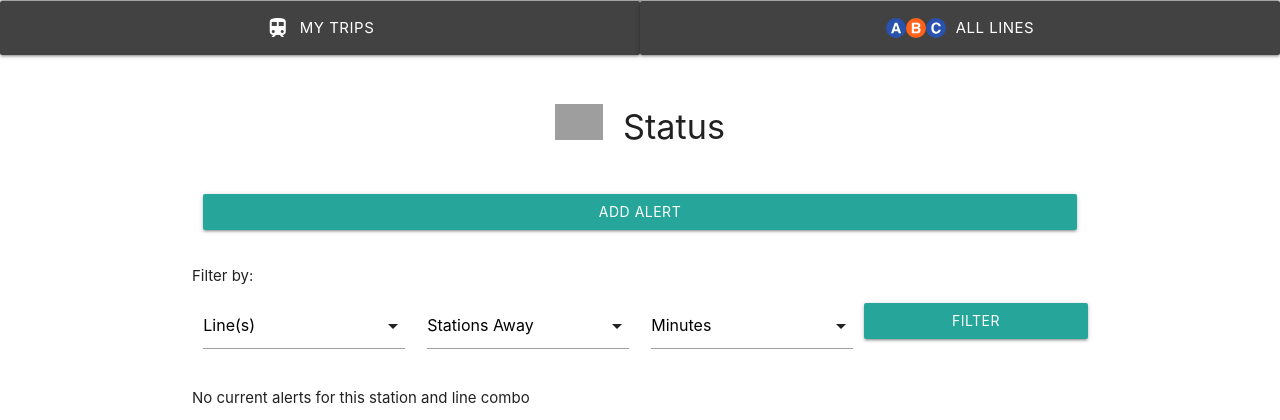
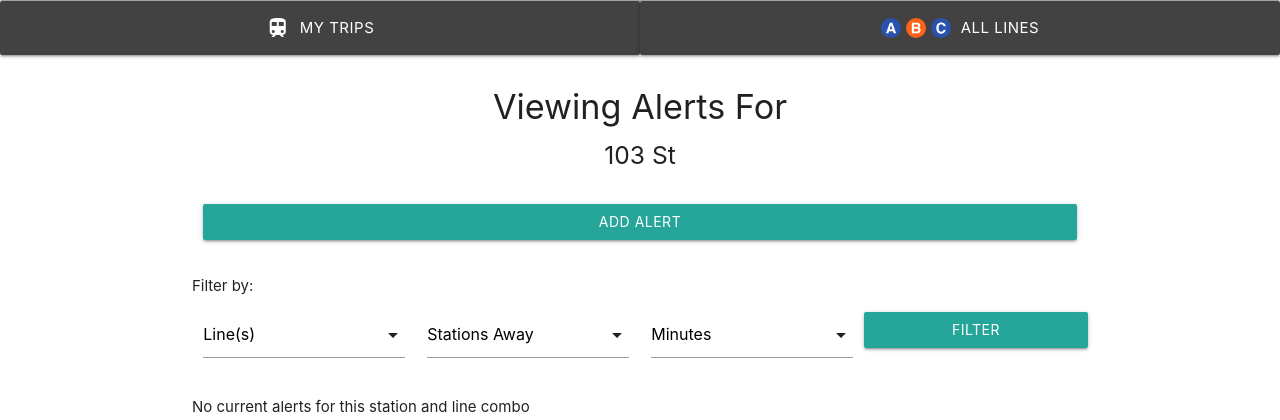
Before and after one commit to mikefeldberg/getting-there, a Django app: page /alerts/5/1/ in a window 1280 px wide. Shown: the part 64-484 px from the top of the page. Run offline with Django 3.2, Linux system fonts and the light colour scheme; data comes from the database, SQL or seed files in the repository; data that the repository does not hold is empty; grey boxes are pictures that could not be loaded.

```diff
--- a/main/static/css/style.css
+++ b/main/static/css/style.css
@@ -186,6 +186,10 @@ h1 {
     transform: rotate(45deg);
 }
 
+.mr5 {
+    margin-right: 5px;
+}
+
 .mr10 {
     margin-right: 10px;
 }
--- a/main/templates/alerts/index.html
+++ b/main/templates/alerts/index.html
@@ -4,11 +4,9 @@
 
 <title>Getting There - Station Alerts</title>
 
-<div class="mb20 flx-row flx-ctr-xy">
-    <img src="/static/bullets/{{ line.id }}.svg" alt="2" width="48" data-canonical-src="/static/bullets/{{ line.id }}.svg" style="max-width:100%;">
-    <div class="mr20"></div>
-
-    <h4>Status</h4>
+<div class="mb20 center">
+    <h4>Viewing Alerts For</h4>
+    <h5>{{ station_display }}</h5>
 </div>
 
 <div class="row">
--- a/main/templates/base.html
+++ b/main/templates/base.html
@@ -50,10 +50,9 @@
         </a>
         <a id="all-lines" href="{% url 'lines_index' %}" class="btn-large waves-effect waves-light col s6 grey darken-3" name="action">
             <div class="flx-row flx-ctr">
-                <img src="/static/bullets/10.svg" alt="2" width="20" data-canonical-src="/static/bullets/10.svg" style="max-width:100%;">
-                <img src="/static/bullets/11.svg" alt="2" width="20" data-canonical-src="/static/bullets/11.svg" style="max-width:100%;">
+                <img class="mr5" src="/static/bullets/10.svg" alt="2" width="20" data-canonical-src="/static/bullets/10.svg" style="max-width:100%;">
+                <img class="mr5" src="/static/bullets/11.svg" alt="2" width="20" data-canonical-src="/static/bullets/11.svg" style="max-width:100%;">
                 <img class="mr10" src="/static/bullets/12.svg" alt="2" width="20" data-canonical-src="/static/bullets/12.svg" style="max-width:100%;">
-
                 <div>All Lines</div>
             </div>
         </a>
--- a/main/views.py
+++ b/main/views.py
@@ -347,6 +347,10 @@ def alerts_index(request, station_id, line_id):
 
             alerts.append(list(downtown_alerts))
 
+        station_display = Station.objects.filter(id=station_id).values('name').first()
+
+        print(station_display['name'])
+
         alerts = sum(alerts, [])
 
         return redirect('alerts_index', station_id=station_id, line_id=line_id)
@@ -370,13 +374,19 @@ def alerts_index(request, station_id, line_id):
             'message',
         ).all()
 
+    station_display = Station.objects.filter(id=station_id).values('name').first()
+
+
+    print(station_display['name'])
+
     station_uid = Station.objects.filter(id=station_id).first().mta_downtown_id
 
     stations = Station.objects.filter(
         mta_downtown_id=station_uid,
         deleted_at=None
     ).values(
-        'line_id'
+        'line_id',
+        'name',
     ).all()
 
     line_ids = [i['line_id'] for i in stations]
@@ -401,7 +411,8 @@ def alerts_index(request, station_id, line_id):
         'station_id': station_id,
         'line_id': line_id,
         'lines': lines,
-        'distance': distance
+        'distance': distance,
+        'station_display': station_display['name'],
     })
 
 
@@ -482,6 +493,15 @@ def alerts_detail(request, alert_id):
             comment.save()
 
     alert = Alert.objects.filter(id=alert_id, deleted_at=None).first()
+
+    origin_station = Alert.objects.filter(id=alert_id, deleted_at=None).values(
+        'station__id',
+        'station__name',
+        'line__id',
+    ).first()
+
+    print(origin_station)
+
     user_id = request.user.id
 
     all_votes = Vote.objects.filter(alert_id=alert_id).values('resolved', 'created_at', 'updated_at')
@@ -502,17 +522,6 @@ def alerts_detail(request, alert_id):
     resolved_tally = votes.count(True)
     ongoing_tally = votes.count(False)
 
-### --------------- ongoing updated_at is updating properly when marked ongoing, resolved updated_at is NOT updating properly when marked resolved --------- ###
-
-    # if (resolved_last):
-    #     resolved_as_of = datetime.today() - timedelta(resolved_last)
-    # if (ongoing_last):
-    #     ongoing_as_of = datetime.today() - timedelta(ongoing_last)
-
-    # d = datetime.today() - timedelta(hours=0, minutes=50)
-
-    # d.strftime('%H:%M %p')
-
     comments = Comment.objects.filter(
         alert_id=alert.id,
         deleted_at=None
@@ -524,6 +533,8 @@ def alerts_detail(request, alert_id):
         'created_at',
     ).all()
 
+
+
     return render(
         request,
         'alerts/detail.html',
@@ -534,7 +545,8 @@ def alerts_detail(request, alert_id):
             'resolved_last': resolved_last,
             'ongoing_last': ongoing_last,
             'comments': comments,
-            'user_id': user_id
+            'user_id': user_id,
+            'origin_station': origin_station,
         }
     )
 
```
Also changed, not shown: main/templates/alerts/detail.html (+5 -2 lines).
